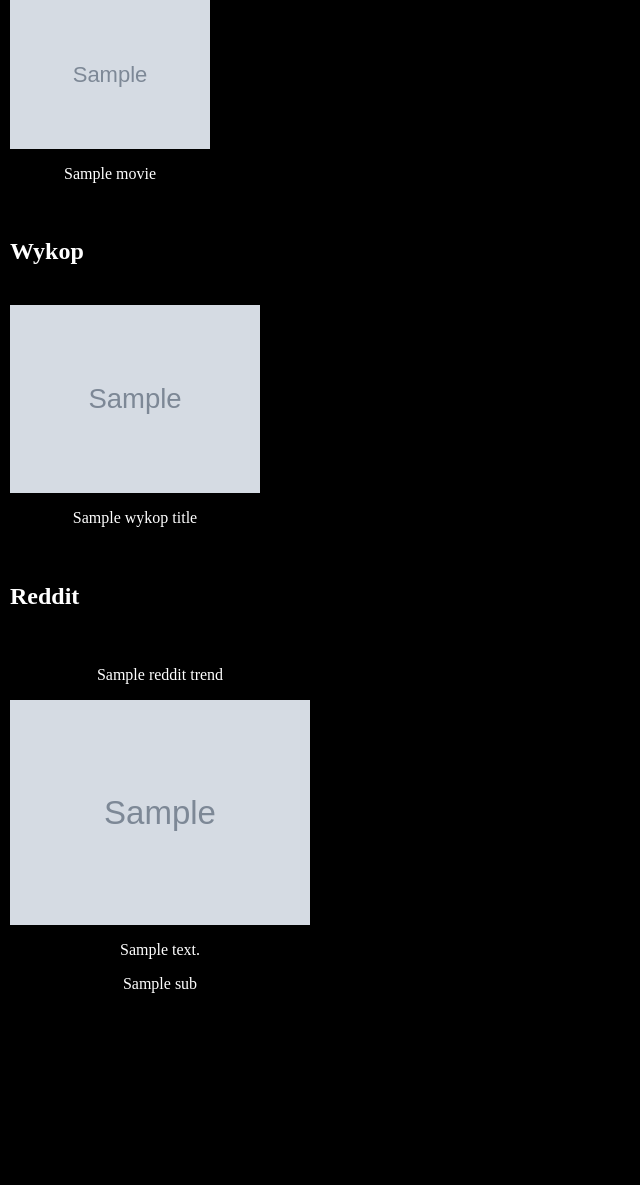
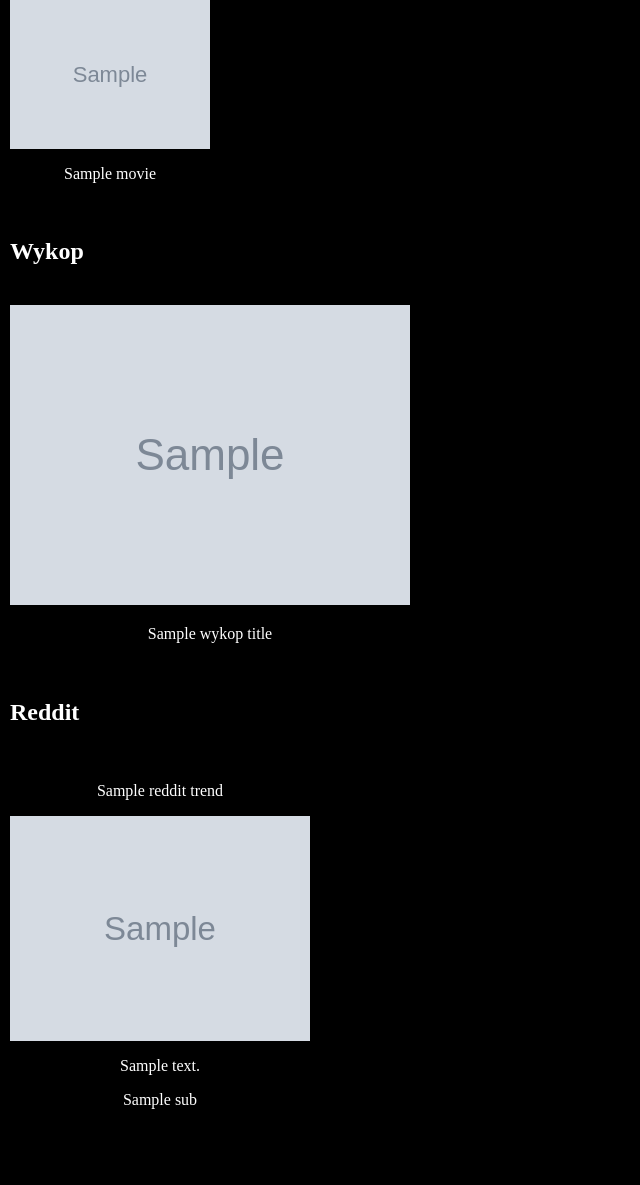
Before and after one commit to Famidore/flaskServer, a Flask app: template templates/trends.html in a window 1280 px wide. Shown: the part 621-1806 px from the top of the page, without its empty margins (0-640 px from the left). Before the commit the page ends 1614 px from the top, so only its background shows below. Run offline with Flask 3, Linux system fonts and the light colour scheme; the template is opened without the code that fills it: most values are stand-ins (such as "Sample title", 1, 10 or a date in 2020); grey boxes marked "Sample" are stand-in pictures.

Commit message:
fix sections

```diff
--- a/static/styles/trends_page.css
+++ b/static/styles/trends_page.css
@@ -41,10 +41,26 @@ h2 {
     justify-content: center;
 }
 
-.twitter_section {
+.wykop_section {
     display: flex;
-    justify-content: center;
-    align-items: center;
+    flex-wrap: nowrap;
+    overflow-x: auto;
+    direction: ltr;
+}
+
+.wykop_item {
+    text-align: center;
+    margin: 10px;
+    max-height: 500px;
+    display: inline-block;
+    text-decoration: none;
+    color: white;
+    transition: all .2s ease-in-out;
+}
+
+.wykop_item:hover {
+    background-color: #383838;
+    transform: scale(1.1);
 }
 
 .yt_section {
@@ -52,6 +68,7 @@ h2 {
     flex-wrap: nowrap;
     overflow-x: auto;
     direction: ltr;
+    overflow-y: hidden;
 }
 
 .yt_section img {
@@ -68,6 +85,12 @@ h2 {
     display: inline-block;
     text-decoration: none;
     color: white;
+    transition: all .2s ease-in-out;
+}
+
+.yt_item:hover {
+    background-color: #383838;
+    transform: scale(1.1);
 }
 
 .movies_section {
@@ -75,6 +98,7 @@ h2 {
     flex-wrap: nowrap;
     overflow-x: auto;
     direction: ltr;
+    overflow-y: hidden;
 }
 
 .movies_section img {
@@ -91,6 +115,12 @@ h2 {
     display: inline-block;
     text-decoration: none;
     color: white;
+    transition: all .2s ease-in-out;
+}
+
+.movies_item:hover {
+    background-color: #383838;
+    transform: scale(1.1);
 }
 
 .reddit_section {
@@ -98,10 +128,12 @@ h2 {
     flex-wrap: nowrap;
     overflow-x: auto;
     direction: ltr;
+    overflow-y: hidden;
 }
 
 .reddit_section img {
-    width: 300px;
+    align-self: center;
+    width: 100%;
     height: auto;
     display: block;
     margin-bottom: 10px;
@@ -110,8 +142,16 @@ h2 {
 .reddit_item {
     text-align: center;
     margin: 10px;
-    max-width: 300px;
+    width: 300px;
+    height: auto;
     display: inline-block;
     text-decoration: none;
     color: white;
+    transition: all .2s ease-in-out;
+    overflow: hidden;
 }
+
+.reddit_item:hover {
+    background-color: #383838;
+    transform: scale(1.1);
+}
--- a/templates/trends.html
+++ b/templates/trends.html
@@ -73,10 +73,10 @@
     </div>
 
     <h2>Wykop</h2>
-    <div class="yt_section">
+    <div class="wykop_section">
         {% for title, img_src, link in wykop_titles %}
-        <a href={{link}} target="_blank" class="yt_item">
-            <img src={{img_src}} width=100 alt={{title}}>
+        <a href={{link}} target="_blank" class="wykop_item">
+            <img src={{img_src}} alt={{title}}>
             <p>{{title}}</p>
         </a>
         {% endfor %}
@@ -87,7 +87,7 @@
         {% for title, sub, url, img, descs in reddit_trends %}
         <a href={{url}} target="_blank" class="reddit_item">
             <p>{{title}}</p>
-            <img src={{img}} width=100 alt={{title}}>
+            <img src={{img}} alt={{title}}>
             <p>{{descs}}</p>
             <p>{{sub}}</p>
         </a>
```
